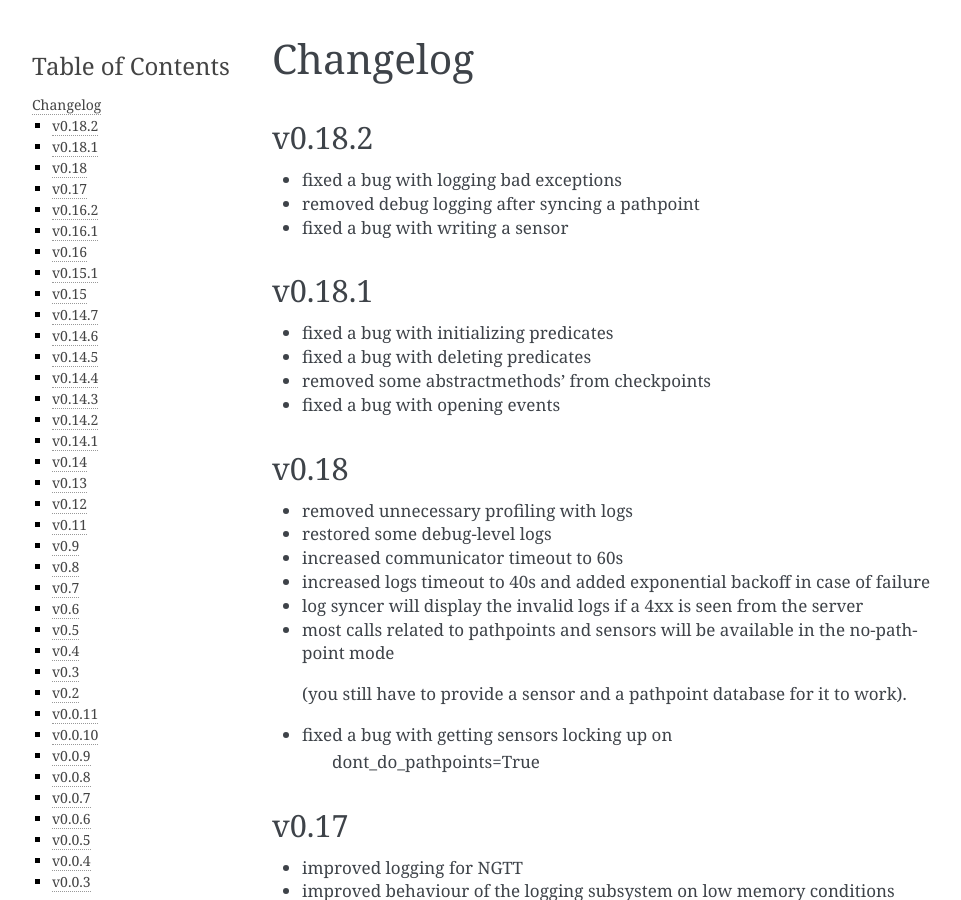
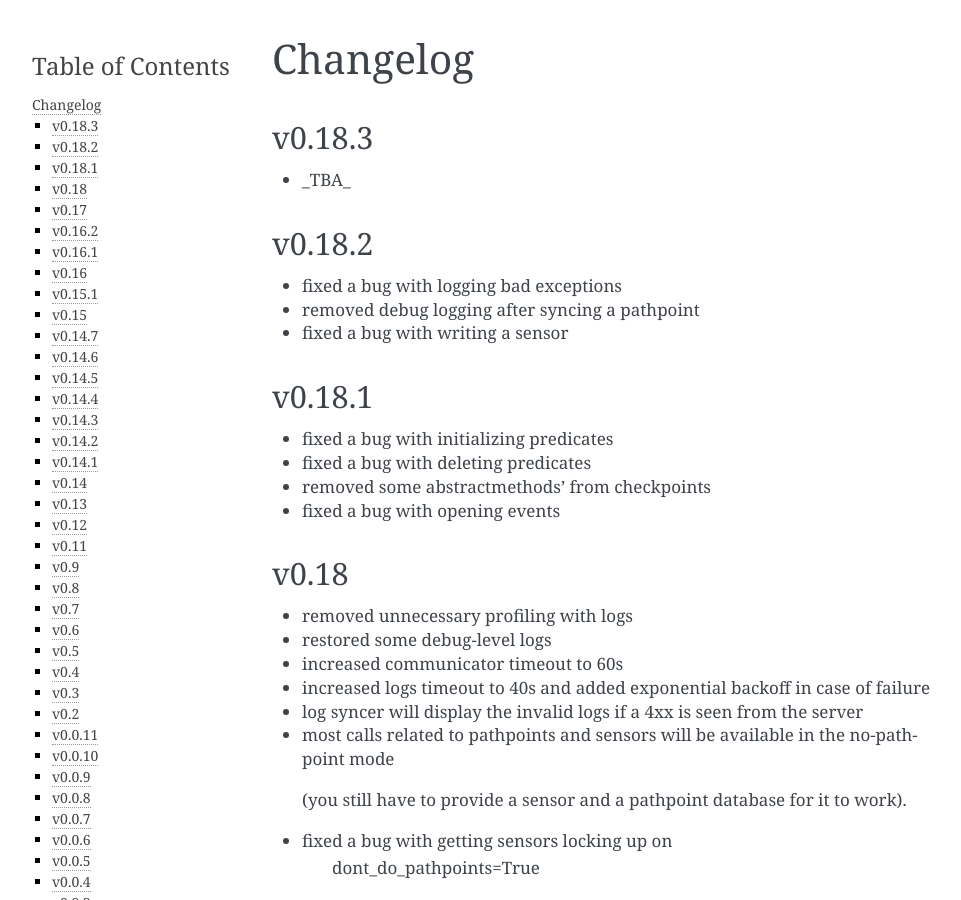
Before and after one commit to smok-serwis/smok-client, a Sphinx documentation site: the page built from docs/changelog.rst, in a window 1280 px wide and 900 px high. Shown: the whole window, without its empty margins (148-1109 px from the left). Built offline with Sphinx 7.4.7, drawn with Linux system fonts in a browser that asks for light colours.

Commit message:
ver bump

```diff
--- a/docs/changelog.rst
+++ b/docs/changelog.rst
@@ -1,5 +1,10 @@
 Changelog
 =========
+
+v0.18.3
+~~~~~~~
+
+* _TBA_
 
 v0.18.2
 ~~~~~~~
--- a/smok/__init__.py
+++ b/smok/__init__.py
@@ -1 +1 @@
-__version__ = '0.18.2'
+__version__ = '0.18.3a1'
```
